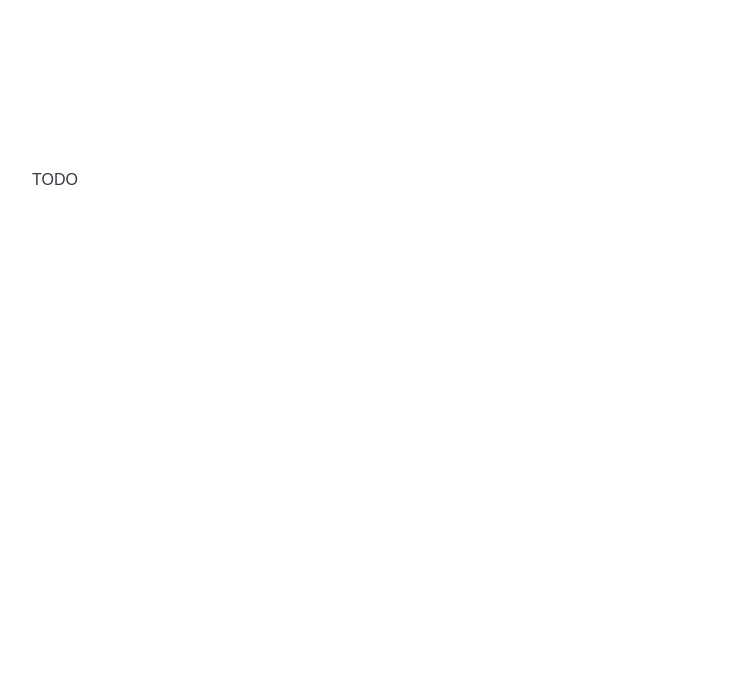
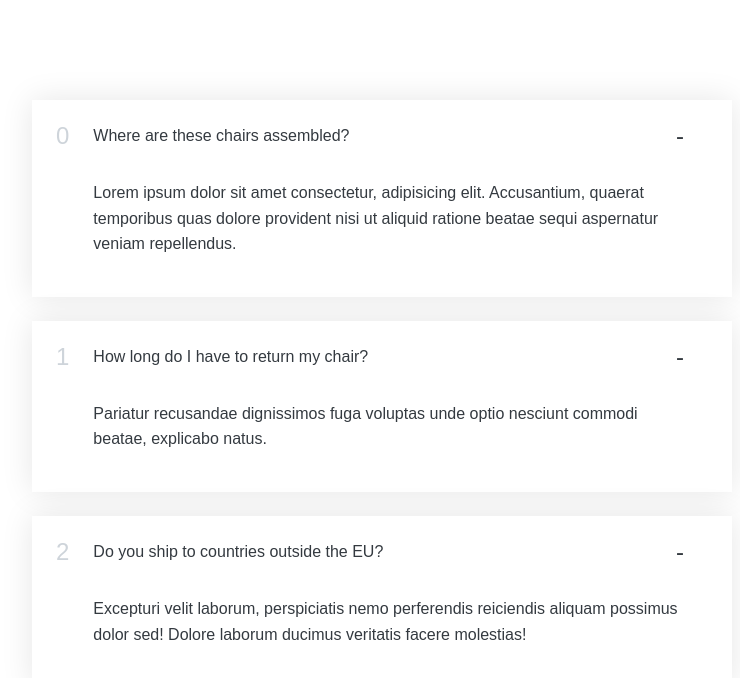
Before and after one commit to Jpkeys29/Dropdown-Questions-React, a React (Create React App) app: page / in a window 1280 px wide. Shown: the top 678 px of the page, without its empty margins (258-998 px from the left). Built offline with nearby package versions, Linux system fonts and the light colour scheme.

Commit message:
Bug fixed

```diff
--- a/src/App.js
+++ b/src/App.js
@@ -31,20 +31,19 @@ function Questions({data}) {
   return (
     <div className='questions'>
       {data.map((el, i) => (
-        <indivQuestion title={el.title} text={el.text} num={i} />
+        <IndivQuestion title={el.title} text={el.text} num={i} />
       ))}
-      TODO
     </div>
   );
 }
 
-function indivQuestion ({num, title, text}) {
+function IndivQuestion({num, title, text}) {
   return (
     <div className='item'>
-      <p className='number'>{num}</p>
+      <p className="number">{num}</p>
       <p className="text">{title}</p>
-      <p className='icon'>-</p>
-      <div className='content-box'>{text}</div>
+      <p className="icon">-</p>
+      <div className="content-box">{text}</div>
     </div>
   );
 }
```
